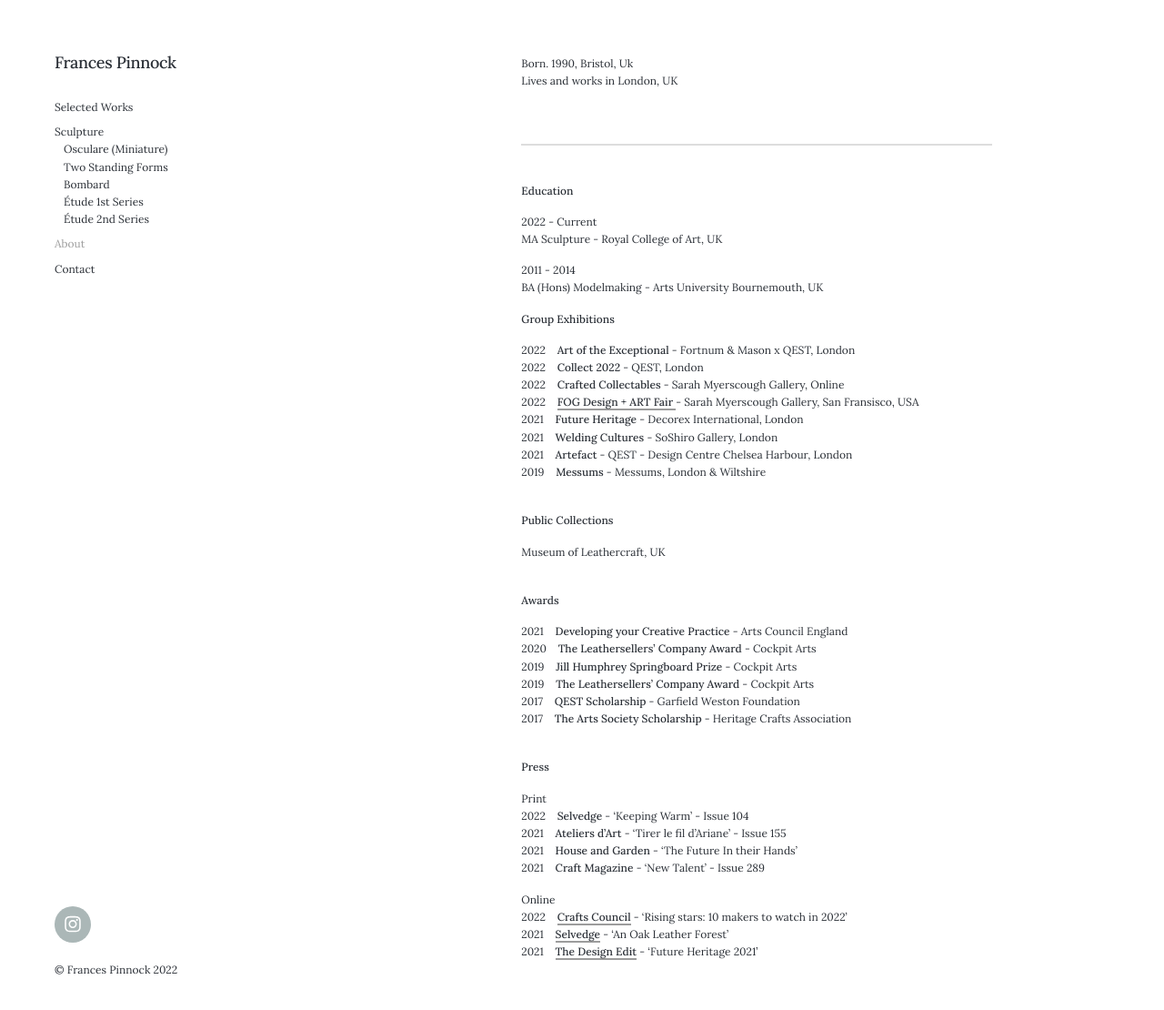
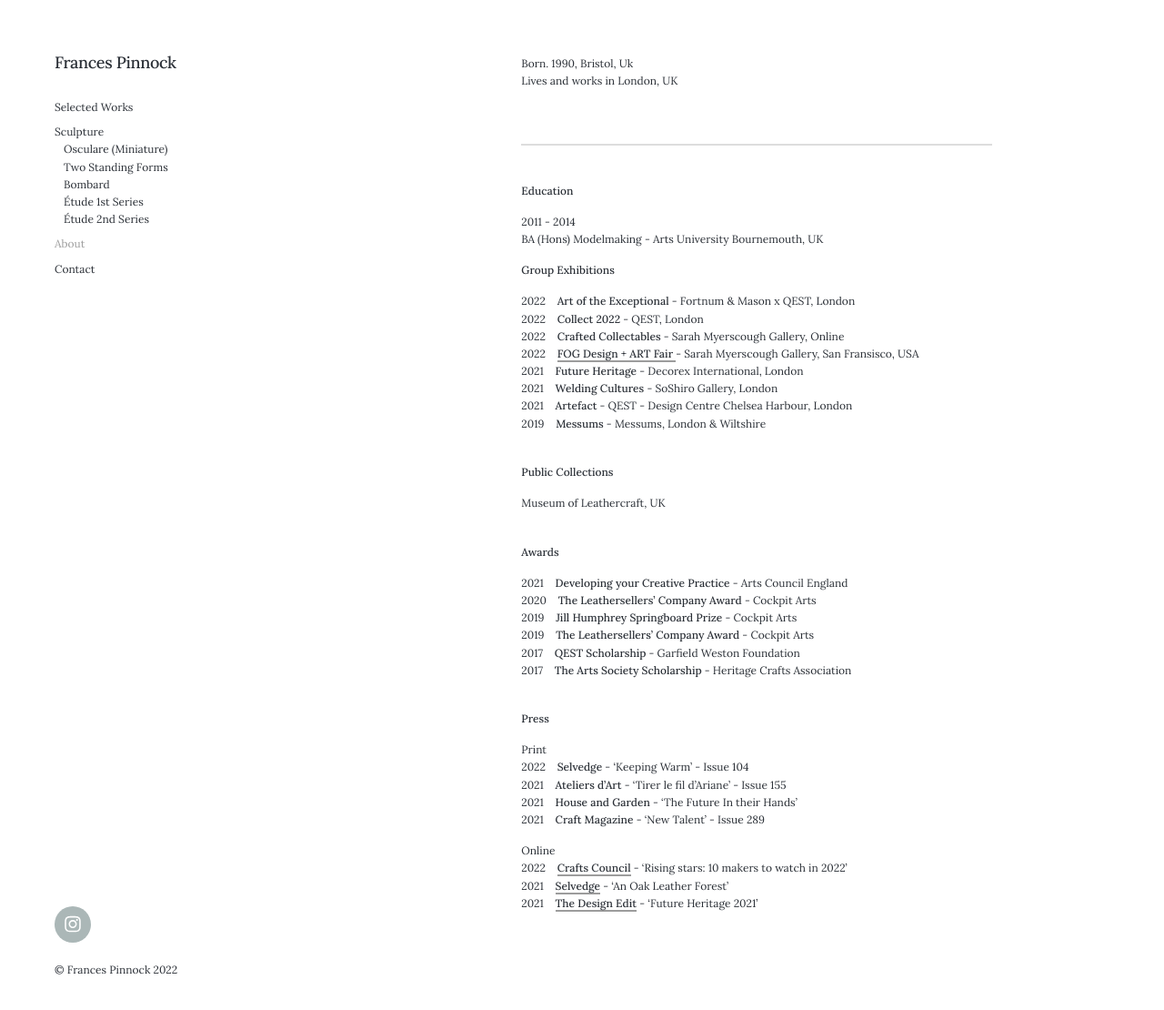
Before and after one commit to francespinnock/francespinnock.github.io, a Jekyll site: the page built from _pages/about.md, in a window 1280 px wide and 1115 px high. Shown: the top 1110 px of the window at 91% size. Built offline with Jekyll 4.4.1, drawn with Linux system fonts in a browser that asks for light colours; nearby versions of some CDN libraries.

Commit message:
Update about.md

```diff
--- a/_pages/about.md
+++ b/_pages/about.md
@@ -10,12 +10,12 @@ Lives and works in London, UK
 
 **Education**
 
-2022 - Current
-MA Sculpture - Royal College of Art, UK
 
 2011 - 2014
 BA (Hons) Modelmaking - Arts University Bournemouth, UK
 <br />
+
+
 
 **Group Exhibitions**
 
```
